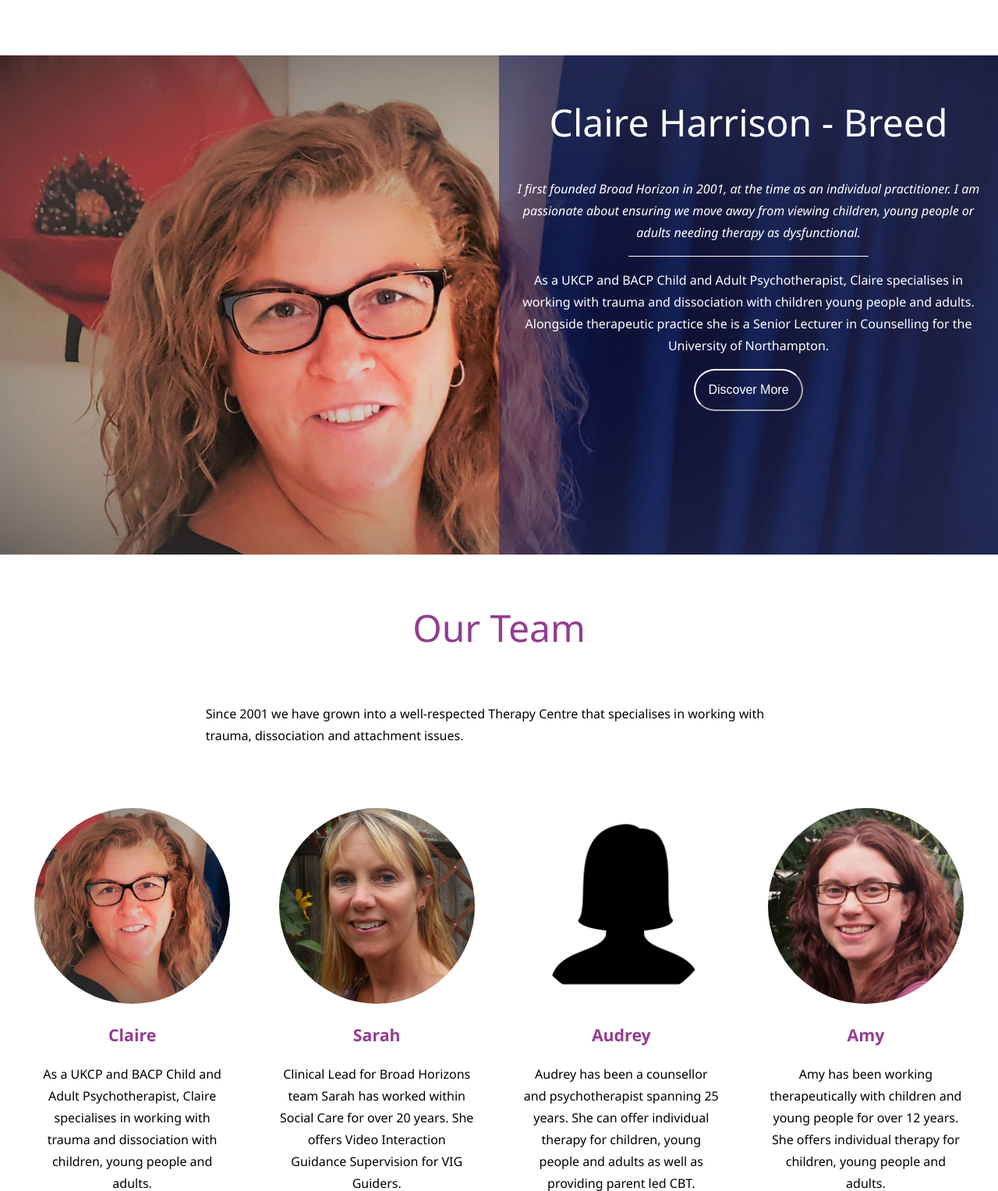
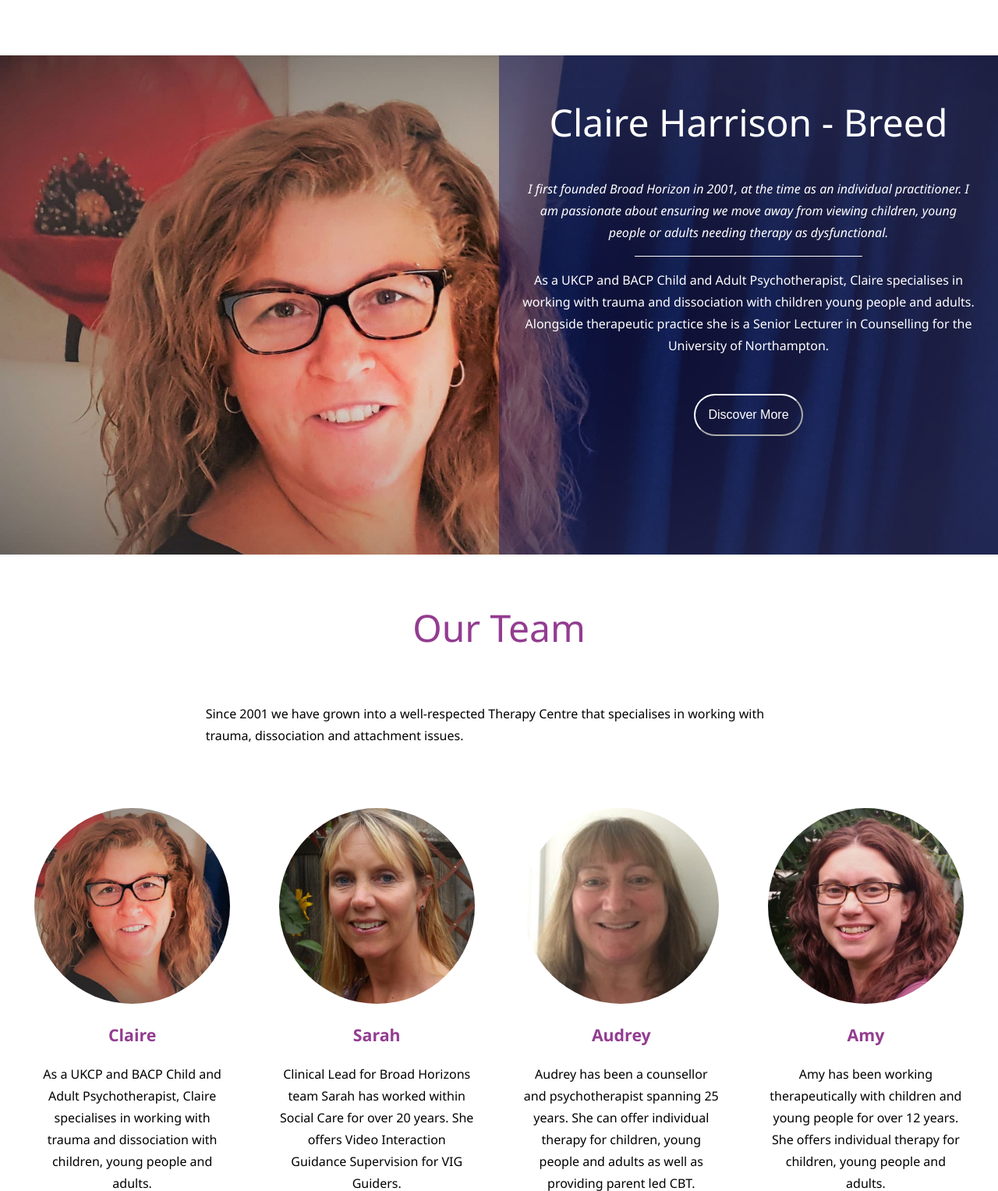
Before and after one commit to 40yostudent/tanyalecchi.com, a PHP site: page /index-wip.php in a window 1280 px wide. Shown: the part 1408-2935 px from the top of the page at 78% size. Run offline with PHP 8.4, Linux system fonts and the light colour scheme.

Commit message:
fixes in snag list

```diff
--- a/about-us.php
+++ b/about-us.php
@@ -51,7 +51,7 @@
     </div>
 
     <div>
-        <img src="./images/squared-generic.png">
+        <img src="./images/squared-audrey.jpg">
         <div>
             <h5>audrey</h5>
             <p>Audrey has been a counsellor and psychotherapist spanning 25 years. She can offer individual therapy for children, young people and adults as well as providing parent led CBT.</p>
--- a/index-wip.php
+++ b/index-wip.php
@@ -104,7 +104,7 @@
             </div>
 
             <div>
-                <img src="./images/squared-generic.png">
+                <img src="./images/squared-audrey.jpg">
                 <div>
                     <h5>audrey</h5>
                     <p>Audrey has been a counsellor and psychotherapist spanning 25 years. She can offer individual therapy for children, young people and adults as well as providing parent led CBT.</p>
--- a/styles.css
+++ b/styles.css
@@ -410,6 +410,10 @@ nav > a {
     color: var(--bianco);
 }
 
+#claire-text > p {
+    padding: 0 1em;
+}
+
 #claire-text > p > em:after {
     content:"";
     display: block;
@@ -427,6 +431,7 @@ nav > a {
     color: var(--bianco);
 
     padding: 1em;
+    margin: 2em 1em 1em 1em;
 }
 
 #claire-blurb {
@@ -551,7 +556,7 @@ nav > a {
 }
 
 #team-page {
-
+    text-align: justify;
 }
 
 #team-page > img {
@@ -663,7 +668,7 @@ form > button {
 }
 
 #form {
-    background: linear-gradient(rgba(23, 27, 96, 0.75),rgba(23, 27, 96, 0.75)), url("./images/banner-contact-us.jpg");
+    background: linear-gradient(rgba(23, 27, 96, 0.85),rgba(23, 27, 96, 0.85)), url("./images/banner-contact-us.jpg");
     height: 100%;
     background-repeat: no-repeat;
     background-size: cover;
```
Also changed, not shown: team.db.
